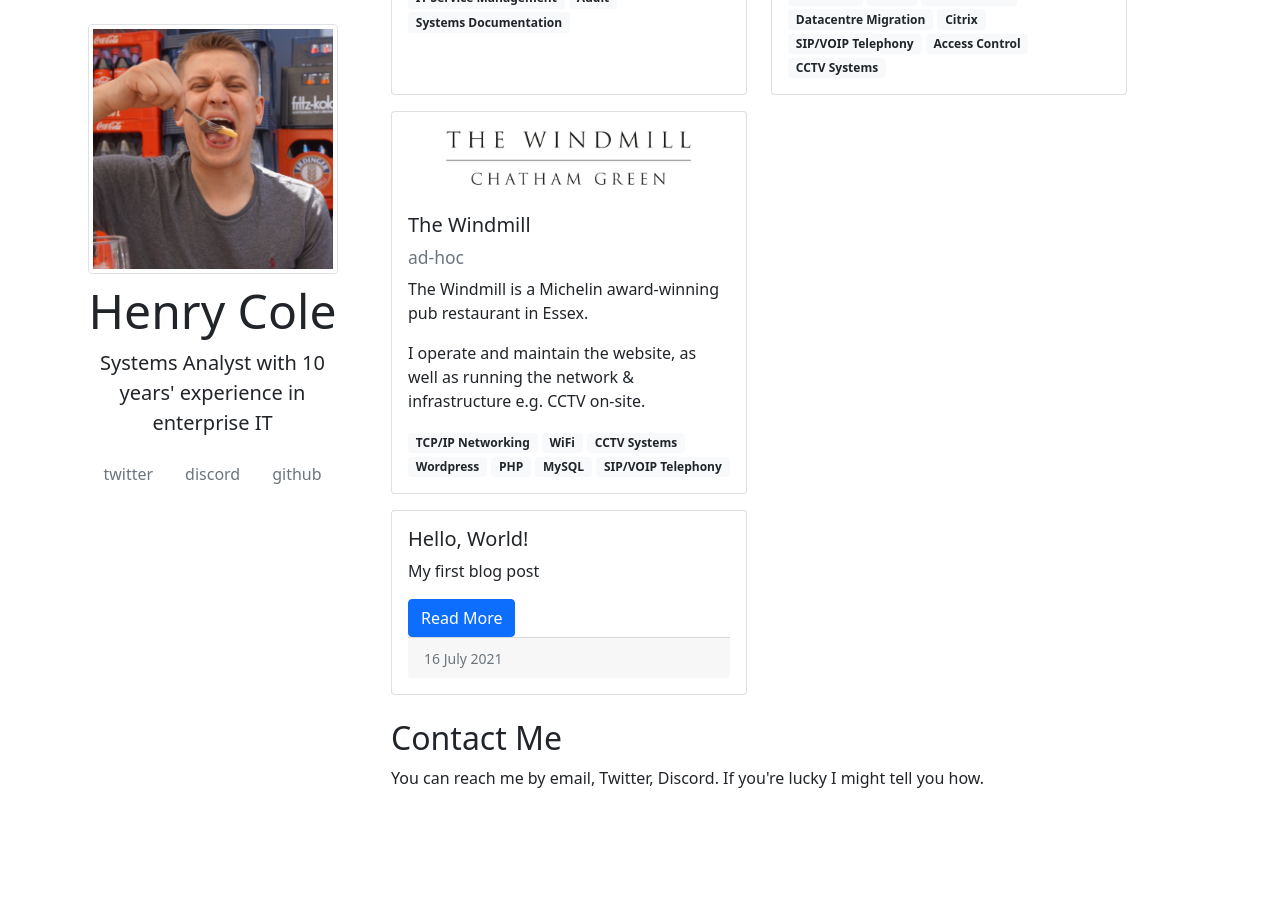
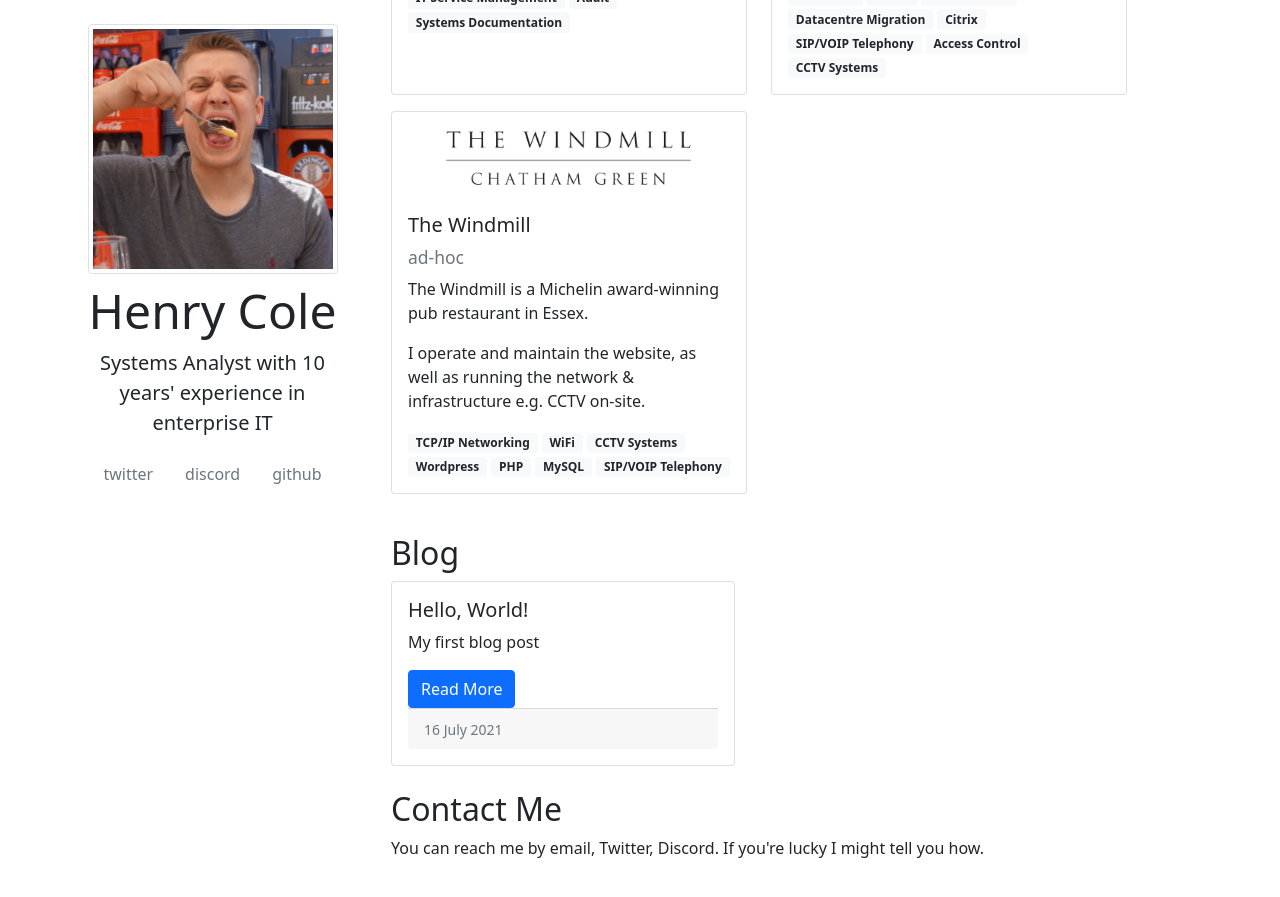
Before and after one commit to hcuk94/henry-personal-website, a Jekyll site: the page built from index.html, in a window 1280 px wide and 900 px high, scrolled down 1030 px. Shown: the top 897 px of the window. Built offline with Jekyll 4.4.1, drawn with Linux system fonts in a browser that asks for light colours; before the commit the page ends 1860 px from its top, so only the background shows below that.

Commit message:
more changes

```diff
--- a/index.html
+++ b/index.html
@@ -104,7 +104,10 @@ In my spare time I like travelling, visiting quirky pubs, and tinkering with per
 </div></div>
 </div>
 <!-- Blog -->
-{% include blog_cards.html %}
+<div class="row">
+  <h2 class="mt-4">Blog</h2>
+  {% include blog_cards.html %}
+</div>
 <!-- Contact -->
 <div class="row">
 <h2 class="mt-4">Contact Me</h2>
```
